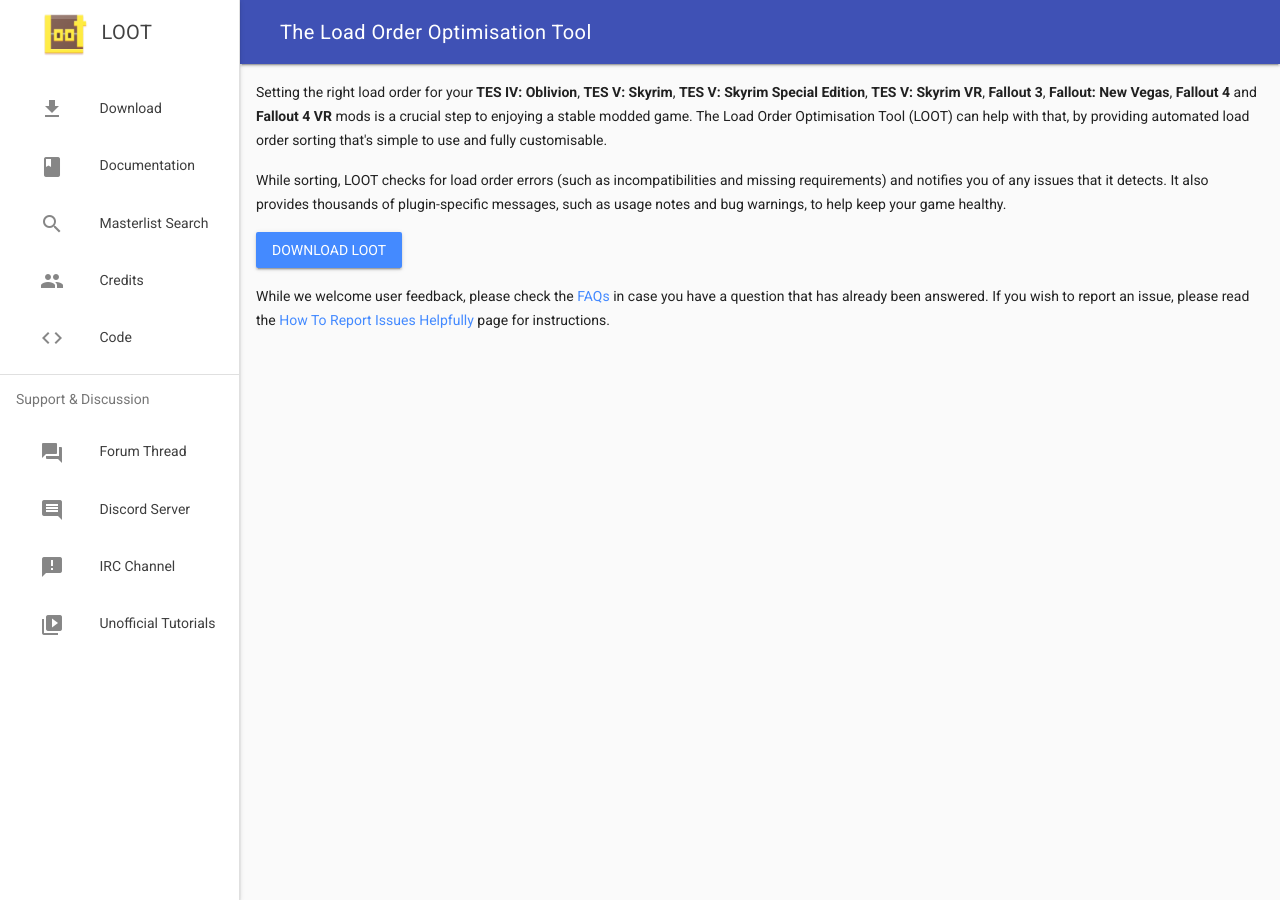
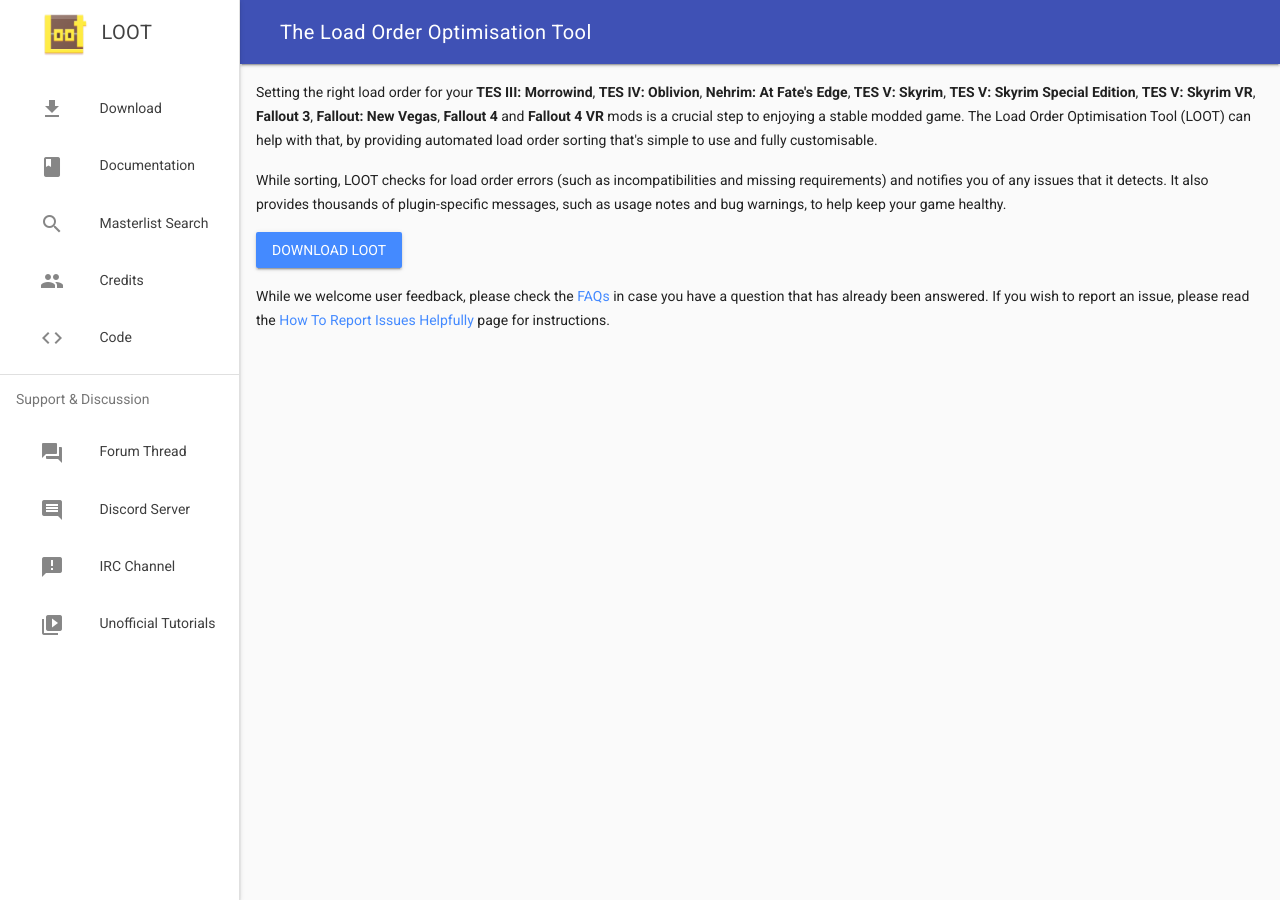
Before and after one commit to loot/loot.github.io, a Jekyll site: the page built from index.html, in a window 1280 px wide. Built offline with Jekyll 4.4.1, drawn with Linux system fonts in a browser that asks for light colours; nearby versions of some CDN libraries.

Commit message:
Update home page   - Add games supported in latest stable build.

```diff
--- a/index.html
+++ b/index.html
@@ -3,7 +3,7 @@
 title: The Load Order Optimisation Tool
 ---
 
-<p>Setting the right load order for your <strong>TES IV: Oblivion</strong>, <strong>TES V: Skyrim</strong>, <strong>TES V: Skyrim Special Edition</strong>, <strong>TES V: Skyrim VR</strong>, <strong>Fallout 3</strong>, <strong>Fallout: New Vegas</strong>, <strong>Fallout 4</strong> and <strong>Fallout 4 VR</strong> mods is a crucial step to enjoying a stable modded game. The Load Order Optimisation Tool (LOOT) can help with that, by providing automated load order sorting that's simple to use and fully customisable.</p>
+<p>Setting the right load order for your <strong>TES III: Morrowind</strong>, <strong>TES IV: Oblivion</strong>, <strong>Nehrim: At Fate's Edge</strong>, <strong>TES V: Skyrim</strong>, <strong>TES V: Skyrim Special Edition</strong>, <strong>TES V: Skyrim VR</strong>, <strong>Fallout 3</strong>, <strong>Fallout: New Vegas</strong>, <strong>Fallout 4</strong> and <strong>Fallout 4 VR</strong> mods is a crucial step to enjoying a stable modded game. The Load Order Optimisation Tool (LOOT) can help with that, by providing automated load order sorting that's simple to use and fully customisable.</p>
 
 <p>While sorting, LOOT checks for load order errors (such as incompatibilities and missing requirements) and notifies you of any issues that it detects. It also provides thousands of plugin-specific messages, such as usage notes and bug warnings, to help keep your game healthy.</p>
 
```
